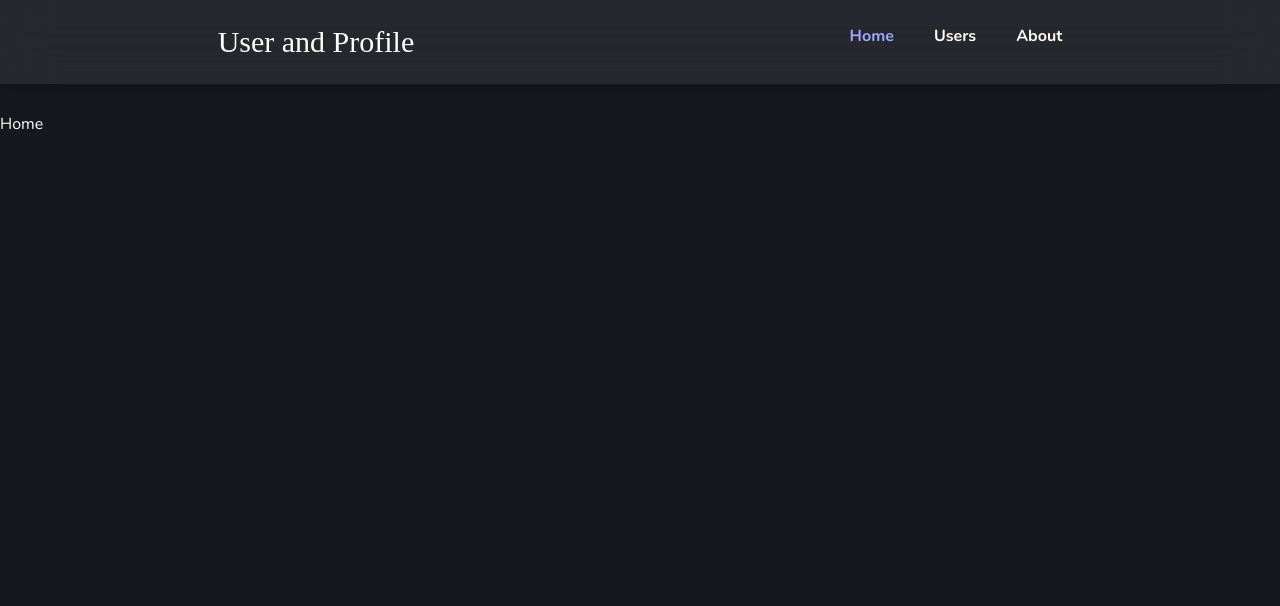
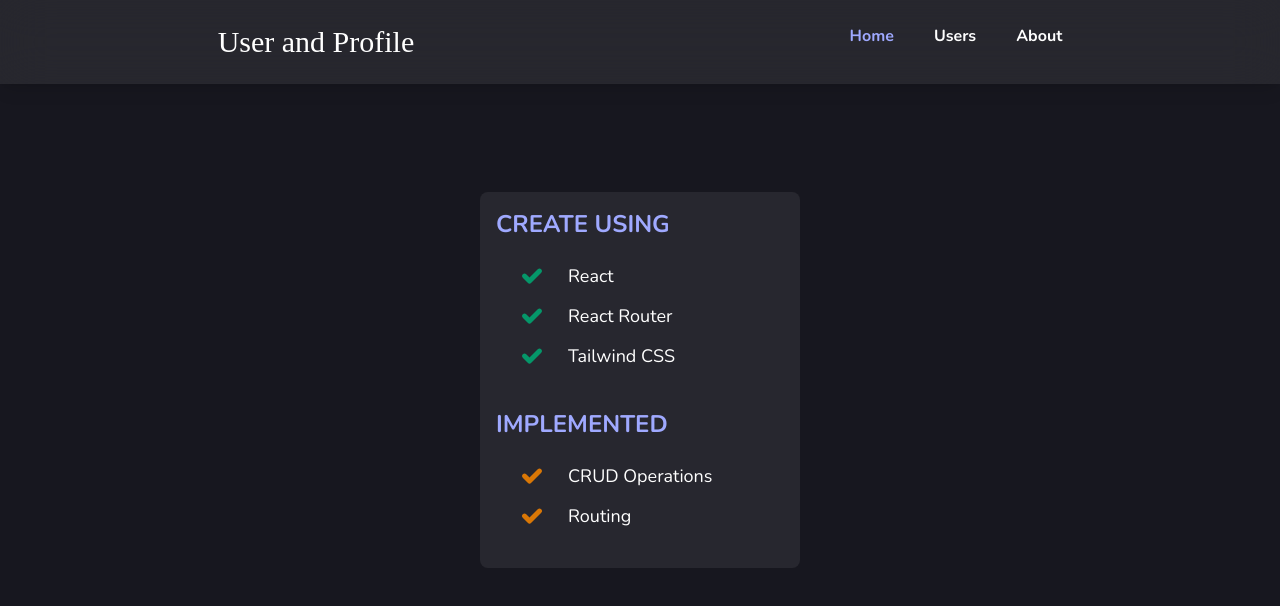
Before and after one commit to Meyazhagan/user-and-profile-day-29, a React (Create React App) app: page / in a window 1280 px wide. Shown: the top 606 px of the page. Built offline with nearby package versions, Linux system fonts and the light colour scheme; a web font is replaced by a local one.

Commit message:
added home

```diff
--- a/src/App.js
+++ b/src/App.js
@@ -13,6 +13,7 @@
 import EditUser from "./components/pages/EditUser";
 import Home from "./components/pages/Home";
 import ToastMessage from "./components/common/Toast";
+import About from "./components/pages/About";
 
 function App() {
   const [users, setUsers] = useState([]);
@@ -119,6 +120,7 @@
               <EditProfile onUpdate={handleUpdateProfile} getUser={getUser} />
             }
           />
+          <Route path="about" element={<About />} />
         </Routes>
       </div>
     </div>
--- a/src/components/common/Form.js
+++ b/src/components/common/Form.js
@@ -38,7 +38,7 @@
   };
 
   return (
-    <form className="grid grid-cols-8 bg-alpha p-4 rounded-md max-w-md mx-4 md:mx-auto items-center gap-4">
+    <form className="grid grid-cols-8 bg-alpha p-4 rounded-md max-w-max mx-auto items-center gap-4">
       <div className="col-span-full text-center mb-4">{title}</div>
       {fields.map(({ field, label, ...rest }, index) => (
         <React.Fragment key={index}>
@@ -53,7 +53,7 @@
               value={value[field]}
               id={field}
               name={field}
-              className="appearance-none bg-alpha  rounded-md py-2 px-4 focus:ring-2 ring-accent border-0 outline-none"
+              className="appearance-none bg-alpha  rounded-md py-2 px-4 focus:ring-4 ring-accent ring-opacity-70 w-full  border-0 outline-none"
             />
             {errors[field] && (
               <div className="text-red-400">{errors[field]}</div>
@@ -70,7 +70,7 @@
             border-transparent
             rounded-md px-4 py-1
             hover:border-red-500
-            focus:border-red-500"
+            focus:border-red-500 focus:outline-none"
           >
             Cancel
           </button>
@@ -78,11 +78,15 @@
             onClick={(e) => handleSubmit(e)}
             disabled={!isValid}
             className={classNames(
-              `text-green-500 border-2 border-green-500
+              `border-2
                 rounded-md px-4 py-1
               hover:bg-green-500 hover:text-white
-              focus:bg-green-500 focus:text-white`,
-              { " opacity-70 cursor-not-allowed ": !isValid }
+              focus:bg-green-500 focus:text-white focus:outline-none`,
+              {
+                "opacity-70 text-green-700 border-green-700  cursor-not-allowed ":
+                  !isValid,
+                "border-green-500 text-green-500": isValid,
+              }
             )}
           >
             {submitText}
--- a/src/components/common/SelectForm.js
+++ b/src/components/common/SelectForm.js
@@ -62,7 +62,7 @@
         border-transparent
         rounded-md px-4 py-1
         hover:border-red-500
-        focus:border-red-500"
+        focus:border-red-500 focus:outline-none"
         >
           Cancel
         </button>
@@ -73,7 +73,7 @@
             `text-green-500 border-2 border-green-500
             rounded-md px-4 py-1
           hover:bg-green-500 hover:text-white
-          focus:bg-green-500 focus:text-white`,
+          focus:bg-green-500 focus:text-white focus:outline-none`,
             { " opacity-70 cursor-not-allowed ": !isValid }
           )}
         >
--- a/src/components/pages/About.js
+++ b/src/components/pages/About.js
@@ -0,0 +1,13 @@
+import React from "react";
+// import styled from "styled-components"
+
+function About() {
+  return <p>About Page</p>;
+  // <div className="grid place-content-center h-screen ">
+  //   <div className="grid grid-cols-12 shadow-xl p-4 bg-accent text-dark rounded-md">
+  //     Meyazhagan
+  //   </div>
+  // </div>
+}
+
+export default About;
--- a/src/components/pages/Home.js
+++ b/src/components/pages/Home.js
@@ -1,7 +1,50 @@
 import React from "react";
 
 function Home() {
-  return <p>Home</p>;
+  return (
+    <div className="flex justify-evenly items-center mt-20">
+      <div className="bg-alpha p-4 rounded-lg w-80">
+        <p className="text-accent text-2xl uppercase font-bold">
+          Create Using{" "}
+        </p>
+        <div className="p-4">
+          {["React", "React Router", "Tailwind CSS"].map((item) => (
+            <div className="flex gap-4 text-lg items-center">
+              <span className="text-green-600 w-10">
+                <svg
+                  viewBox="0 0 16 16"
+                  fill="currentColor"
+                  xmlns="http://www.w3.org/2000/svg"
+                >
+                  <path d="M5.707 7.293a1 1 0 0 0-1.414 1.414l2 2a1 1 0 0 0 1.414 0l4-4a1 1 0 0 0-1.414-1.414L7 8.586 5.707 7.293z" />
+                </svg>
+              </span>
+              {item}
+            </div>
+          ))}
+        </div>
+        <p className="text-accent text-2xl uppercase mt-4 font-bold">
+          Implemented{" "}
+        </p>
+        <div className="p-4">
+          {["CRUD Operations", "Routing"].map((item) => (
+            <div className="flex gap-4 text-lg items-center">
+              <span className="text-yellow-600 w-10">
+                <svg
+                  viewBox="0 0 16 16"
+                  fill="currentColor"
+                  xmlns="http://www.w3.org/2000/svg"
+                >
+                  <path d="M5.707 7.293a1 1 0 0 0-1.414 1.414l2 2a1 1 0 0 0 1.414 0l4-4a1 1 0 0 0-1.414-1.414L7 8.586 5.707 7.293z" />
+                </svg>
+              </span>
+              {item}
+            </div>
+          ))}
+        </div>
+      </div>
+    </div>
+  );
 }
 
 export default Home;
--- a/tailwind.config.js
+++ b/tailwind.config.js
@@ -1,6 +1,4 @@
 module.exports = {
-  mode: "jit",
-  enabled: true,
   darkMode: "class",
   i18n: {
     locales: ["en-US"],
@@ -12,9 +10,6 @@
   },
   theme: {
     extend: {
-      backgroundImage: (theme) => ({
-        // check: "url('/icons/check.svg')",
-      }),
       fontFamily: {
         nunito: ["Nunito", "sans-serif"],
         oleo: ["Oleo Script Swash Caps", "cursive"],
```
Also changed, not shown: public/icons/check.svg, public/icons/tick.svg (added).
